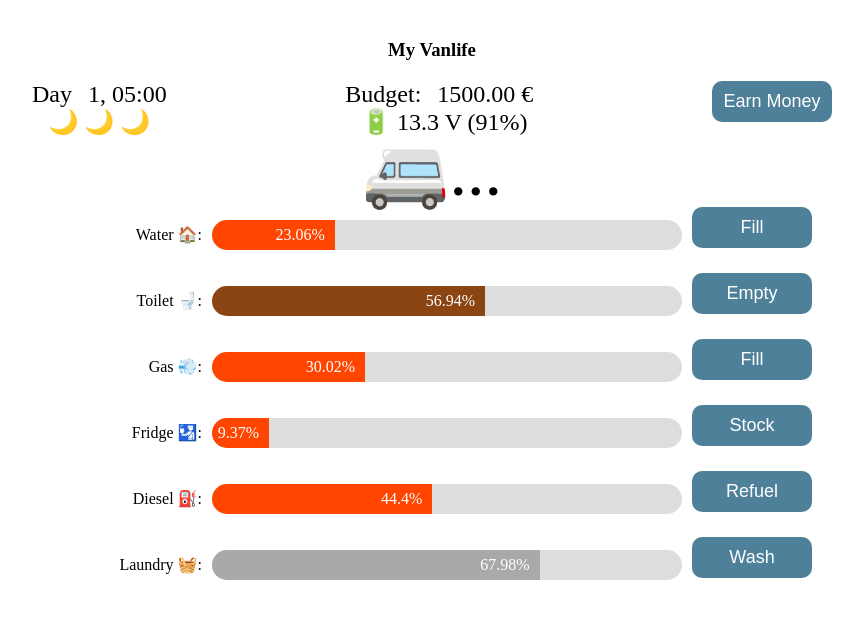
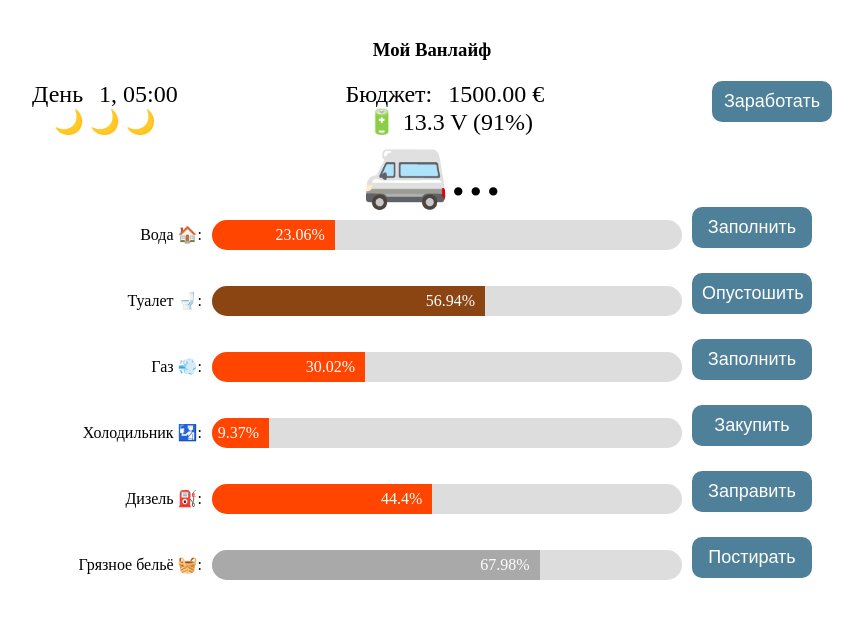
Before and after one commit to Kopaev/VanlifeGames, a website: page index.html in a window 1280 px wide. Shown: the whole page, without its empty margins (208-1071 px from the left). Drawn offline with Linux system fonts and the light colour scheme.

Commit message:
Enable Russian UI and move notifications

```diff
--- a/css/styles.css
+++ b/css/styles.css
@@ -127,17 +127,16 @@ button:hover {
 }
 
 .notification-container {
-    position: fixed;
-    top: 90px;
-    left: 20px; /* или right: 20px, если хотите справа */
-    width: 300px;
-    z-index: 2147483647 !important; /* Максимальное значение z-index, которое возможно */
-    pointer-events: auto; /* Если хотите, чтобы уведомления были интерактивными */
+  position: fixed;
+  bottom: 20px;
+  left: 20px; /* или right: 20px, если хотите справа */
+  width: 300px;
+  z-index: 2147483647 !important; /* Максимальное значение z-index, которое возможно */
+  pointer-events: auto; /* Если хотите, чтобы уведомления были интерактивными */
 }
 
 .notification-critical {
     background-color: #f44336;
-    top: 90px;
     color: white;
     padding: 16px;
     margin-bottom: 10px;
@@ -150,7 +149,6 @@ button:hover {
 
 .notification-light {
     background-color: #f0f0f0;
-    top: 90px;
     color: #333;
     padding: 16px;
     margin-bottom: 10px;
@@ -166,7 +164,7 @@ button:hover {
 }
 
 .notification {
-    top: 70px; /* Изменено на 50px для создания отступа */
+    bottom: 0;
     background-color: #f44336;
     color: white;
     padding: 16px;
@@ -259,7 +257,7 @@ button:hover {
     .notification-container {
         width: 90%;
         left: 5%;
-        top: 10px;
+        bottom: 10px;
     }
 }
 
--- a/index.html
+++ b/index.html
@@ -1,12 +1,12 @@
 <!DOCTYPE html>
-<html lang="en">
+<html lang="ru">
 <head>
   <meta charset="UTF-8">
   <meta name="viewport" content="width=device-width, initial-scale=1.0">
   <title>Vanlife Game</title>
   <link rel="stylesheet" href="css/styles.css">
   <script>
-    const lang = (navigator.language || 'en').slice(0,2);
+    const lang = 'ru';
     const vanlifeGameConfig = {
       translationUrl: `languages/lang_${lang}.json`,
       messagesUrl: 'languages/messages.json'
@@ -28,13 +28,13 @@
       </div>
       <div class="center-section">
         <div id="money-display">
-          <span class="label">Budget:</span>
+          <span class="label" id="budget-label">Budget:</span>
           <span id="budget-amount">1500.00</span> €
         </div>
         <div id="voltage-display">🔋 12.9 V (0%)</div>
       </div>
       <div class="right-section">
-        <button onclick="earnMoney();">Earn Money</button>
+        <button id="earn-money-button" onclick="earnMoney();">Earn Money</button>
       </div>
     </div>
 
@@ -44,34 +44,34 @@
       <div class="pet">🚐...</div>
       <div class="stats">
         <div class="stat-item">
-          <span class="label">Water 🏠:</span>
+          <span class="label" id="water-label">Water 🏠:</span>
           <div class="bar-container"><div class="bar" id="water-bar">100%</div></div>
-          <button onclick="fillWater();">Fill</button>
+          <button id="fill-water-btn" onclick="fillWater();">Fill</button>
         </div>
         <div class="stat-item">
-          <span class="label">Toilet 🚽:</span>
+          <span class="label" id="toilet-label">Toilet 🚽:</span>
           <div class="bar-container"><div class="bar" id="toilet-bar"><span id="toilet-indicator" class="indicator">⚠️</span>0%</div></div>
-          <button onclick="emptyToilet();">Empty</button>
+          <button id="empty-toilet-btn" onclick="emptyToilet();">Empty</button>
         </div>
         <div class="stat-item">
-          <span class="label">Gas 💨:</span>
+          <span class="label" id="gas-label">Gas 💨:</span>
           <div class="bar-container"><div class="bar" id="gas-bar">100%</div></div>
-          <button onclick="fillGas();">Fill</button>
+          <button id="fill-gas-btn" onclick="fillGas();">Fill</button>
         </div>
         <div class="stat-item">
-          <span class="label">Fridge 🛂:</span>
+          <span class="label" id="fridge-label">Fridge 🛂:</span>
           <div class="bar-container"><div class="bar" id="fridge-bar">100%</div></div>
-          <button onclick="fillFridge();">Stock</button>
+          <button id="fill-fridge-btn" onclick="fillFridge();">Stock</button>
         </div>
         <div class="stat-item">
-          <span class="label">Diesel ⛽️:</span>
+          <span class="label" id="diesel-label">Diesel ⛽️:</span>
           <div class="bar-container"><div class="bar" id="diesel-bar">100%</div></div>
-          <button onclick="fillDiesel();">Refuel</button>
+          <button id="fill-diesel-btn" onclick="fillDiesel();">Refuel</button>
         </div>
         <div class="stat-item">
-          <span class="label">Laundry 🧺:</span>
+          <span class="label" id="laundry-label">Laundry 🧺:</span>
           <div class="bar-container"><div class="bar" id="laundry-bar">0%</div></div>
-          <button onclick="doLaundry();">Wash</button>
+          <button id="do-laundry-btn" onclick="doLaundry();">Wash</button>
         </div>
       </div>
     </div>
--- a/js/script.js
+++ b/js/script.js
@@ -529,6 +529,67 @@ function updateTexts() {
         dayLabel.innerText = window.translations.day;
     }
 
+    const budgetLabel = document.getElementById('budget-label');
+    if (budgetLabel && window.translations.budget) {
+        budgetLabel.innerText = window.translations.budget;
+    }
+
+    // Статусы ресурсов
+    const waterLabel = document.getElementById('water-label');
+    if (waterLabel && window.translations.water) {
+        waterLabel.innerText = window.translations.water;
+    }
+    const toiletLabel = document.getElementById('toilet-label');
+    if (toiletLabel && window.translations.toilet) {
+        toiletLabel.innerText = window.translations.toilet;
+    }
+    const gasLabel = document.getElementById('gas-label');
+    if (gasLabel && window.translations.gas) {
+        gasLabel.innerText = window.translations.gas;
+    }
+    const fridgeLabel = document.getElementById('fridge-label');
+    if (fridgeLabel && window.translations.fridge) {
+        fridgeLabel.innerText = window.translations.fridge;
+    }
+    const dieselLabel = document.getElementById('diesel-label');
+    if (dieselLabel && window.translations.diesel) {
+        dieselLabel.innerText = window.translations.diesel;
+    }
+    const laundryLabel = document.getElementById('laundry-label');
+    if (laundryLabel && window.translations.laundry) {
+        laundryLabel.innerText = window.translations.laundry;
+    }
+
+    // Кнопки действий
+    const earnButton = document.getElementById('earn-money-button');
+    if (earnButton && window.translations.earn_money) {
+        earnButton.innerText = window.translations.earn_money;
+    }
+    const fillWaterBtn = document.getElementById('fill-water-btn');
+    if (fillWaterBtn && window.translations.fill) {
+        fillWaterBtn.innerText = window.translations.fill;
+    }
+    const emptyToiletBtn = document.getElementById('empty-toilet-btn');
+    if (emptyToiletBtn && window.translations.empty) {
+        emptyToiletBtn.innerText = window.translations.empty;
+    }
+    const fillGasBtn = document.getElementById('fill-gas-btn');
+    if (fillGasBtn && window.translations.fill) {
+        fillGasBtn.innerText = window.translations.fill;
+    }
+    const fillFridgeBtn = document.getElementById('fill-fridge-btn');
+    if (fillFridgeBtn && window.translations.stock) {
+        fillFridgeBtn.innerText = window.translations.stock;
+    }
+    const fillDieselBtn = document.getElementById('fill-diesel-btn');
+    if (fillDieselBtn && window.translations.refuel) {
+        fillDieselBtn.innerText = window.translations.refuel;
+    }
+    const doLaundryBtn = document.getElementById('do-laundry-btn');
+    if (doLaundryBtn && window.translations.wash) {
+        doLaundryBtn.innerText = window.translations.wash;
+    }
+
     // Пример для других текстов
     const startEngineButton = document.getElementById('engine-button');
     if (startEngineButton && window.translations.start_engine) {
```
